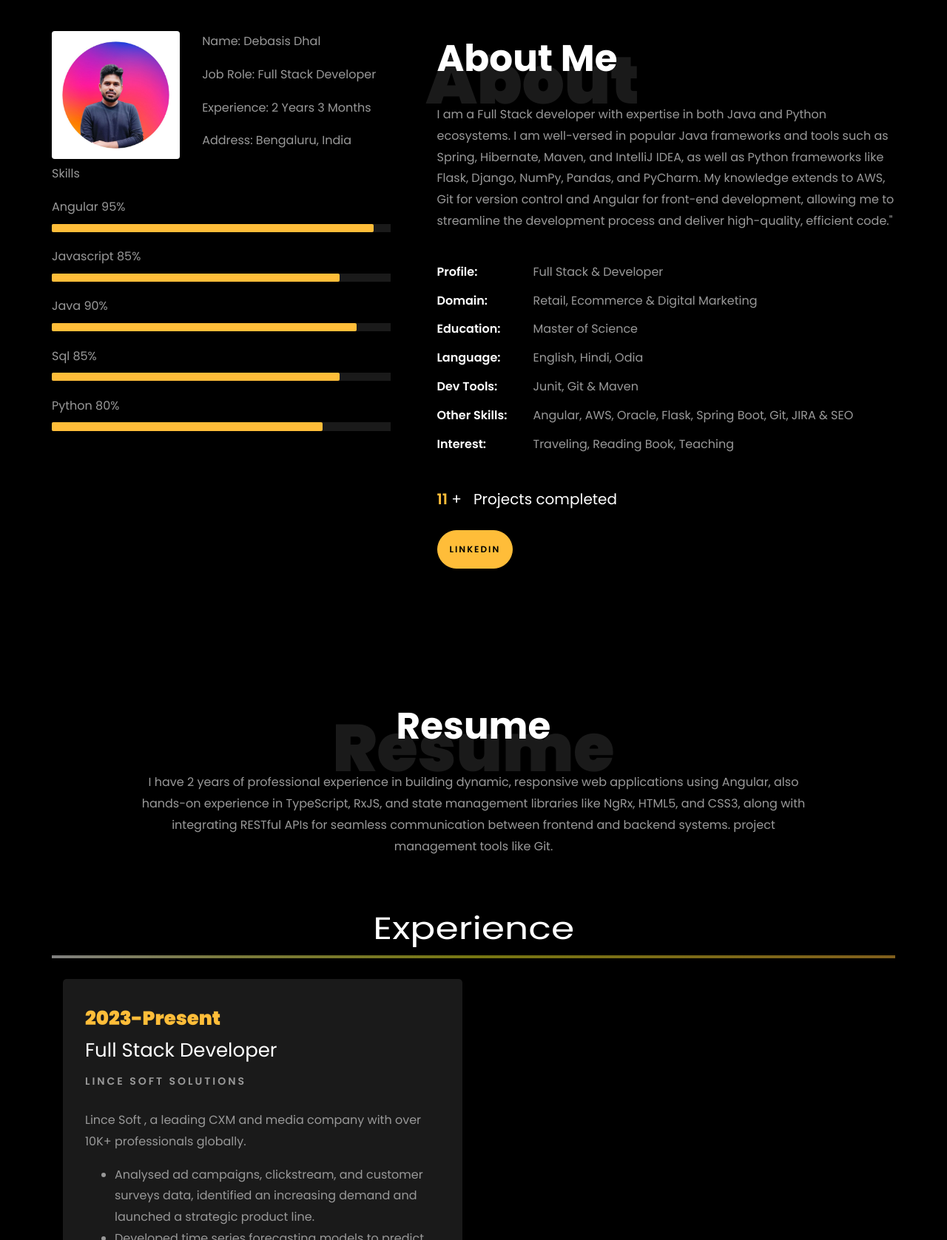
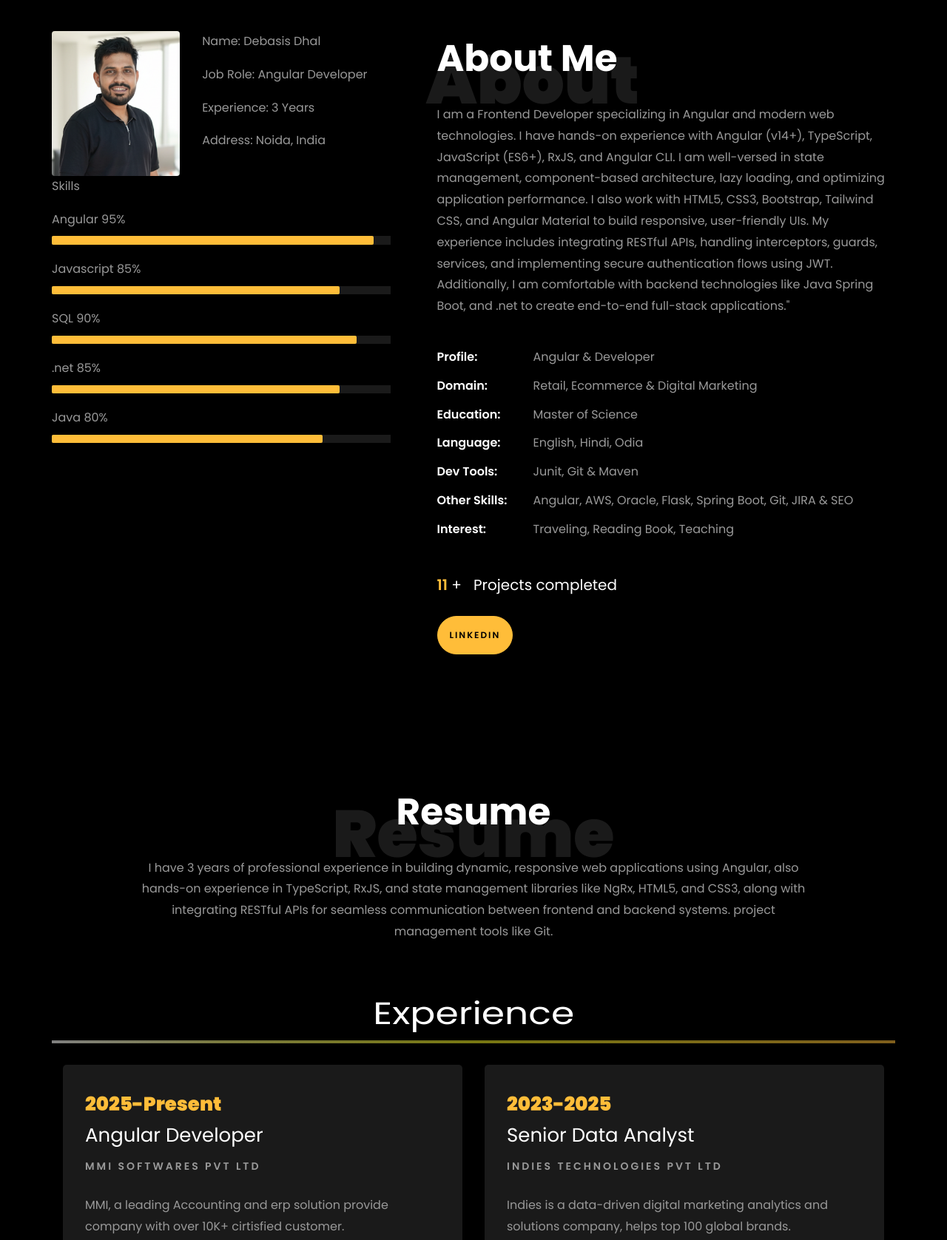
Before and after one commit to DebasisDhal/Personal-Portfolio, a plain HTML site: page index.html in a window 1280 px wide. Shown: the part 820-2497 px from the top of the page at 74% size. Drawn offline with Linux system fonts and the light colour scheme; files whose address does not match are found by name.

Commit message:
update portfollio

```diff
--- a/index.html
+++ b/index.html
@@ -114,7 +114,7 @@
 
 
   </head>
-  <body data-spy="scroll" data-target=".site-navbar-target" data-offset="300">
+  <body data-spy="scroll" data-target=".site-navbar-target" data-offset="300" style="overflow-x: hidden;">
 
 
     <nav class="navbar navbar-expand-lg navbar-dark ftco_navbar ftco-navbar-light site-navbar-target" id="ftco-navbar">
@@ -187,7 +187,7 @@
 
 						<br>
 						<br>
-			            <h2>A Full Stack Developer</h2>
+			            <h2>A Angular Developer</h2>
 						<!-- <h2 class="d-flex" style="margin-bottom: 0">With over 5 years of experience</h2> -->
 						<!-- <br> -->
 			            <p><a href="https://javadshubs.blogspot.com/" class="btn btn-primary py-3 px-4">myWebsite</a>
@@ -213,16 +213,16 @@
 								<div class="row">
 									<div class="col-sm-6 col-md-5">
 									  <div class="about-img">
-										<img src="images/about-me.jpg" class="img-fluid rounded b-shadow-a" alt="">
+										<img src="images/unnamed.png" class="img-fluid rounded b-shadow-a" alt="">
 									  </div>
 									</div>
 									<!-- Details next to profile image -->
 									<div class="col-sm-6 col-md-7">
 									  <div class="about-info">
 										<p><span class="title-s">Name: </span> <span>Debasis Dhal</span></p>
-										<p><span class="title-s">Job Role: </span> <span>Full Stack Developer</span></p>
-										<p><span class="title-s">Experience: </span> <span>2 Years 3 Months</span></p>
-										<p><span class="title-s">Address: </span> <span>Bengaluru, India</span></p>
+										<p><span class="title-s">Job Role: </span> <span>Angular Developer</span></p>
+										<p><span class="title-s">Experience: </span> <span>3 Years</span></p>
+										<p><span class="title-s">Address: </span> <span>Noida, India</span></p>
 									  </div>
 									</div>
 								  </div>
@@ -241,19 +241,19 @@
 											aria-valuemax="100"></div>
 									</div>
 
-									<span>Java</span> <span class="pull-right">90%</span>
+									<span>SQL</span> <span class="pull-right">90%</span>
 									<div class="progress">
 										<div class="progress-bar" role="progressbar" style="width: 90%" aria-valuenow="90" aria-valuemin="0"
 											aria-valuemax="100"></div>
 									</div>
 
-									<span>Sql</span> <span class="pull-right">85%</span>
+									<span>.net</span> <span class="pull-right">85%</span>
 									<div class="progress">
 										<div class="progress-bar" role="progressbar" style="width: 85%" aria-valuenow="85" aria-valuemin="0"
 											aria-valuemax="100"></div>
 									</div>
 
-									<span>Python</span> <span class="pull-right">80%</span>
+									<span>Java</span> <span class="pull-right">80%</span>
 									<div class="progress">
 										<div class="progress-bar" role="progressbar" style="width: 80%" aria-valuenow="80" aria-valuemin="0"
 											aria-valuemax="100"></div>
@@ -270,13 +270,21 @@
 								<h1 class="big">About</h1>
 								<h2 class="mb-4">About Me</h2>
 
-								<p> I am a Full Stack developer with expertise in both Java and Python ecosystems.
+								<p> I am a Frontend Developer specializing in Angular and modern web technologies.
+I have hands-on experience with Angular (v14+), TypeScript, JavaScript (ES6+), RxJS, and Angular CLI.
+I am well-versed in state management, component-based architecture, lazy loading, and optimizing application performance.
+I also work with HTML5, CSS3, Bootstrap, Tailwind CSS, and Angular Material to build responsive, user-friendly UIs.
+
+My experience includes integrating RESTful APIs, handling interceptors, guards, services, and implementing secure authentication flows using JWT.
+Additionally, I am comfortable  with backend technologies like
+ Java Spring Boot, and .net to create end-to-end full-stack applications."</p>
+								<!-- <p> I am a Angular developer with expertise in both Java and Python ecosystems.
 									 I am well-versed in popular Java frameworks and tools such as Spring, Hibernate, Maven, and IntelliJ IDEA,
 									  as well as Python frameworks like Flask, Django, NumPy, Pandas, and PyCharm.
 									   My knowledge extends to AWS, Git for version control and Angular for front-end development,
-									allowing me to streamline the development process and deliver high-quality, efficient code."</p>
+									allowing me to streamline the development process and deliver high-quality, efficient code."</p> -->
 								<ul class="about-info mt-4 px-md-0 px-2">
-									<li class="d-flex"><span>Profile:</span> <span>Full Stack &amp; Developer</span></li>
+									<li class="d-flex"><span>Profile:</span> <span>Angular &amp; Developer</span></li>
 									<li class="d-flex"><span>Domain:</span> <span>Retail, Ecommerce &amp; Digital Marketing</span></li>
 									<li class="d-flex"><span>Education:</span> <span>Master of Science</span></li>
 									<li class="d-flex"><span>Language:</span> <span>English, Hindi, Odia</span></li>
@@ -313,7 +321,7 @@
           <div class="col-md-10 heading-section text-center ftco-animate">
           	<h1 class="big big-2">Resume</h1>
             <h2 class="mb-4">Resume</h2>
-            <p> I have 2 years of professional experience in building dynamic, responsive web applications using Angular, also hands-on experience in TypeScript, RxJS, and state management libraries like NgRx, HTML5, and CSS3, along with integrating RESTful APIs for seamless communication between frontend and backend systems. project management tools like Git.</p>
+            <p> I have 3 years of professional experience in building dynamic, responsive web applications using Angular, also hands-on experience in TypeScript, RxJS, and state management libraries like NgRx, HTML5, and CSS3, along with integrating RESTful APIs for seamless communication between frontend and backend systems. project management tools like Git.</p>
           </div>
         </div>
 
@@ -326,10 +334,10 @@
 		<div class="row">
 				<div class="col-md-6">
 					<div class="resume-wrap ftco-animate">
-						<span class="date">2023-Present</span>
-						<h2>Full Stack Developer</h2>
-						<span class="position">Lince Soft Solutions</span>
-						<p class="mt-4">Lince Soft , a leading CXM and media company with over 10K+ professionals globally.
+						<span class="date">2025-Present</span>
+						<h2>Angular Developer</h2>
+						<span class="position">MMI SOFTWARES PVT LTD</span>
+						<p class="mt-4">MMI, a leading Accounting and erp solution provide company with over 10K+ cirtisfied customer.
 							<ul>
 								<li>Analysed ad campaigns, clickstream, and customer surveys data, identified an increasing demand and launched a strategic product line.</li>
 								<li>Developed time series forecasting models to predict sales and optimize marketing budgets, got model performance of 92%.</li>
@@ -340,12 +348,12 @@
 
 				</div>
 
-				<!-- <div class="col-md-6">
+				<div class="col-md-6">
 					<div class="resume-wrap ftco-animate">
-						<span class="date">2018-2021</span>
+						<span class="date">2023-2025</span>
 						<h2>Senior Data Analyst</h2>
-						<span class="position">iQuanti</span>
-						<p class="mt-4">iQuanti is a data-driven digital marketing analytics and solutions company, helps top 100 global brands.
+						<span class="position">Indies Technologies Pvt Ltd</span>
+						<p class="mt-4">Indies is a data-driven digital marketing analytics and solutions company, helps top 100 global brands.
 							<ul>
 								<li>Performed in-depth market research and analysis to create online pages. Resulted in ~100% website growth and 30% increase in conversion rate YoY.</li>
 								<li>Delivered multiple training and mentorship sessions on analytical tools like SQL, MS Excel, Power BI, Tableau and Python.</li>
@@ -354,7 +362,7 @@
 						</p>
 					</div>
 
-				</div> -->
+				</div>
 			</div>
 
 		<br>
@@ -370,7 +378,7 @@
     			<div class="col-md-6">
     				<div class="resume-wrap ftco-animate">
     					<span class="date">2018-2021</span>
-    					<h2>Master of Science</h2>
+    					<h2>Master of Computer Science</h2>
     					<span class="position">Utkal University</span>
     					<p class="mt-4">Grade: First class distinction.</p>
     				</div>
@@ -388,7 +396,7 @@
 
     		<div class="row justify-content-center mt-5">
     			<div class="col-md-6 text-center ftco-animate">
-    				<p><a href="#" class="btn btn-primary py-4 px-5">Download CV</a></p>
+    				<p><a href="https://drive.google.com/file/d/1WHKoLBKWZUvvu7KcmOztFlcJAIo0IqKY/view?usp=sharing" class="btn btn-primary py-4 px-5">Download CV</a></p>
     			</div>
     		</div>
     	</div>
@@ -402,7 +410,7 @@
           <div class="col-md-7 heading-section text-center ftco-animate">
             <h1 class="big big-2">Projects</h1>
             <h2 class="mb-4">Projects</h2>
-            <p>Below are the sample Full stack projects on Angular, SQL, Java & Python.</p>
+            <p>Below are the sample Angular projects on Angular, SQL, Java & Python.</p>
           </div>
         </div>
         <div class="row d-flex">
@@ -545,7 +553,7 @@
           			<span class="icon-map-signs"></span>
           		</div>
           		<h3 class="mb-4">Address</h3>
-	            <p>Bengaluru, India</p>
+	            <p>Noida, India</p>
 	          </div>
           </div>
           <div class="col-md-6 col-lg-3 d-flex ftco-animate">
@@ -563,7 +571,7 @@
           			<span class="icon-paper-plane"></span>
           		</div>
           		<h3 class="mb-4">Email Address</h3>
-	            <p><a href="mailto:info@yoursite.com">debasisdhal585@gmail.com</a></p>
+	            <p><a href="mailto:info@yoursite.com">debasisdhal222@gmail.com</a></p>
 	          </div>
           </div>
           <div class="col-md-6 col-lg-3 d-flex ftco-animate">
@@ -572,7 +580,7 @@
           			<span class="icon-globe"></span>
           		</div>
           		<h3 class="mb-4">Download Resume</h3>
-	            <p><a href="#">resumelink</a></p>
+	            <p><a href="https://drive.google.com/file/d/1WHKoLBKWZUvvu7KcmOztFlcJAIo0IqKY/view?usp=sharing">resumelink</a></p>
 	          </div>
           </div>
 
```
Also changed, not shown: images/unnamed.png (added).
